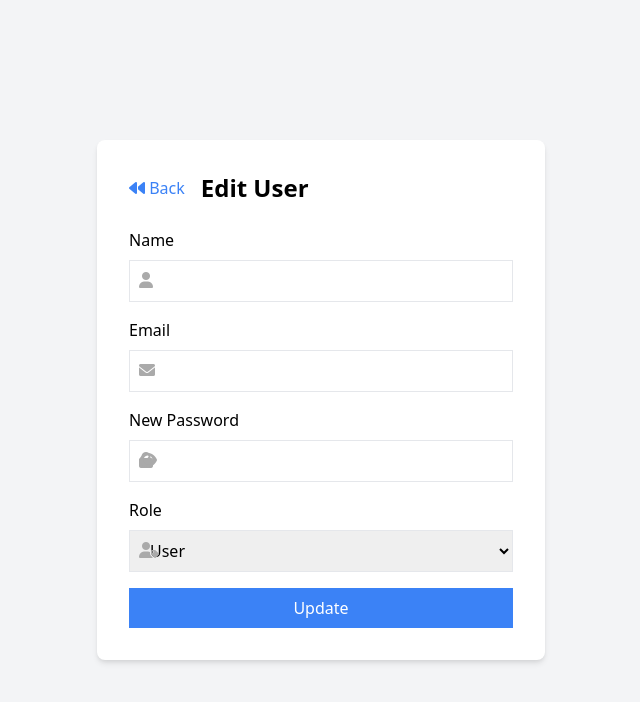
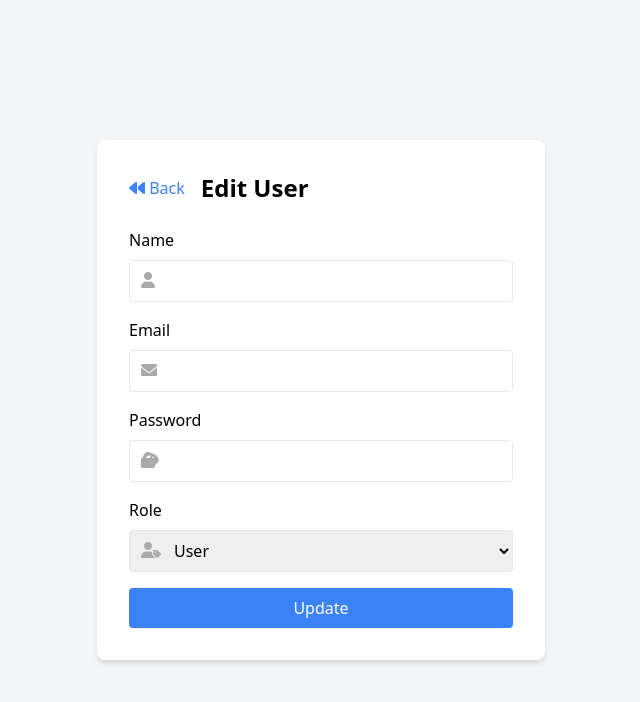
Before and after one commit to SOMATECH-20/library-management-system, a PHP site: page /modules/edit_user.php in a window 1280 px wide. Shown: the top 702 px of the page, without its empty margins (319-959 px from the left). Run offline with PHP 8.4, Linux system fonts and the light colour scheme; data that the repository does not hold is empty.

Commit message:
a bit more of a refinement

```diff
--- a/auth/login.php
+++ b/auth/login.php
@@ -52,7 +52,7 @@ if ($_SERVER['REQUEST_METHOD'] == 'POST') {
             <button type="submit" class="bg-blue-500 text-white px-4 py-2 w-full"><i class="fas fa-sign-in-alt"></i> Login</button>
         </form>
         <footer class="mt-4">
-            <a class="text-indigo-700 hover:text-pink-700 text-sm float-right" href="add_user.php"><i class="fas fa-user-plus"></i> Create Account</a>
+            <a class="text-indigo-700 hover:text-pink-700 text-sm float-right" href="../modules/add_user.php"><i class="fas fa-user-plus"></i> Create Account</a>
         </footer>
     </div>
 </body>
--- a/config/db.php
+++ b/config/db.php
@@ -1,7 +1,7 @@
 <?php
 $servername = "SERVER";
 $username = "USERNAME";
-$password = "";
+$password = "DB-PASSWORD";
 $dbname = "DBNAME";
 
 $conn = new mysqli($servername, $username, $password, $dbname);
--- a/modules/edit_user.php
+++ b/modules/edit_user.php
@@ -12,11 +12,11 @@ if ($_SERVER['REQUEST_METHOD'] == 'GET' && isset($_GET['id'])) {
     $id = $_POST['id'];
     $name = $_POST['name'];
     $email = $_POST['email'];
-    $pin = $_POST['pass'];
+    $password = $_POST['password'];
     $role = $_POST['role'];
 
     $stmt = $conn->prepare("UPDATE users SET NAME = ?, EMAIL = ?, password = ?, role = ? WHERE ID = ?");
-    $stmt->bind_param("sssii", $name, $email, $pin, $role, $id);
+    $stmt->bind_param("ssssi", $name, $email, $password, $role, $id);
     $stmt->execute();
     header("Location: users.php");
     exit();
@@ -38,23 +38,32 @@ if ($_SERVER['REQUEST_METHOD'] == 'GET' && isset($_GET['id'])) {
 
         .input-icon i {
             position: absolute;
-            left: 10px;
+            left: 0.75rem;
             top: 70%;
             transform: translateY(-50%);
             color: #aaa;
         }
 
-        .input-icon input {
-            padding-left: 36px;
+        .input-icon input,
+        .input-icon select {
+            padding-left: 2.5rem;
         }
 
         .password-toggle {
             position: absolute;
-            right: 10px;
+            right: 0.75rem;
             top: 50%;
             transform: translateY(-50%);
             cursor: pointer;
             color: #aaa;
+        }
+
+        input:focus,
+        select:focus {
+            outline: none;
+            box-shadow: none;
+            border-color: transparent;
+            ring: 0;
         }
     </style>
 </head>
@@ -73,32 +82,32 @@ if ($_SERVER['REQUEST_METHOD'] == 'GET' && isset($_GET['id'])) {
             <div class="mb-4 input-icon">
                 <label for="name" class="block mb-2">Name</label>
                 <i class="fas fa-user"></i>
-                <input type="text" id="name" name="name" class="border px-4 py-2 w-full" value="<?php echo htmlspecialchars($user['NAME']); ?>" required>
+                <input type="text" id="name" name="name" class="border rounded px-4 py-2 w-full focus:outline-none focus:ring-2 focus:ring-blue-500" value="<?php echo htmlspecialchars($user['NAME']); ?>" required>
             </div>
 
             <div class="mb-4 input-icon">
                 <label for="email" class="block mb-2">Email</label>
                 <i class="fas fa-envelope"></i>
-                <input type="email" id="email" name="email" class="border px-4 py-2 w-full" value="<?php echo htmlspecialchars($user['EMAIL']); ?>" required>
+                <input type="email" id="email" name="email" class="border rounded px-4 py-2 w-full focus:outline-none focus:ring-2 focus:ring-blue-500" value="<?php echo htmlspecialchars($user['EMAIL']); ?>" required>
             </div>
 
             <div class="mb-4 input-icon">
-                <label for="password" class="block mb-2">New Password</label> <!-- Descriptive label -->
+                <label for="password" class="block mb-2">Password</label>
                 <i class="fas fa-lock"></i>
-                <input type="password" id="password" name="password" class="border px-4 py-2 w-full" value="<?php echo htmlspecialchars($user['password']); ?>" required>
+                <input type="password" id="password" name="password" class="border rounded px-4 py-2 w-full focus:outline-none focus:ring-2 focus:ring-blue-500" value="<?php echo htmlspecialchars($user['password']); ?>" required>
                 <i class="fas fa-eye password-toggle" id="togglePassword"></i>
             </div>
 
             <div class="mb-4 input-icon">
                 <label for="role" class="block mb-2">Role</label>
                 <i class="fas fa-user-tag"></i>
-                <select id="role" name="role" class="border px-4 py-2 w-full" required>
-                    <option id="opt" value="user" <?php echo $user['role'] === 'user' ? 'selected' : ''; ?>>User</option>
-                    <option id="opt" value="admin" <?php echo $user['role'] === 'admin' ? 'selected' : ''; ?>>Admin</option>
+                <select id="role" name="role" class="border rounded px-4 py-2 w-full focus:outline-none focus:ring-2 focus:ring-blue-500" required>
+                    <option value="user" <?php echo $user['role'] === 'user' ? 'selected' : ''; ?>>User</option>
+                    <option value="admin" <?php echo $user['role'] === 'admin' ? 'selected' : ''; ?>>Admin</option>
                 </select>
             </div>
 
-            <button type="submit" class="bg-blue-500 text-white px-4 py-2 w-full">Update</button>
+            <button type="submit" class="bg-blue-500 text-white rounded px-4 py-2 w-full hover:bg-blue-600 focus:outline-none focus:ring-2 focus:ring-blue-500">Update</button>
         </form>
     </div>
 
--- a/modules/profile.php
+++ b/modules/profile.php
@@ -20,9 +20,9 @@ $user = $result->fetch_assoc();
 if ($_SERVER['REQUEST_METHOD'] == 'POST') {
     $name = $_POST['name'];
     $email = $_POST['email'];
-    $password = !empty($_POST['password']) ? password_hash($_POST['password'], PASSWORD_DEFAULT) : $user['PASSWORD'];
+    $password = !empty($_POST['password']) ? $_POST['password'] : $user['password'];
 
-    $query = "UPDATE USERS SET NAME = ?, EMAIL = ?, PASSWORD = ? WHERE ID = ?";
+    $query = "UPDATE USERS SET NAME = ?, EMAIL = ?, password = ? WHERE ID = ?";
     $stmt = $conn->prepare($query);
     $stmt->bind_param('sssi', $name, $email, $password, $user_id);
 
@@ -30,6 +30,8 @@ if ($_SERVER['REQUEST_METHOD'] == 'POST') {
         $message = "Profile updated successfully.";
         $user['NAME'] = $name;
         $user['EMAIL'] = $email;
+
+        header('Location: ../index.php');
     } else {
         $message = "Error updating profile.";
     }
```
Also changed, not shown: modules/add_user.php (+18 -1 lines).
